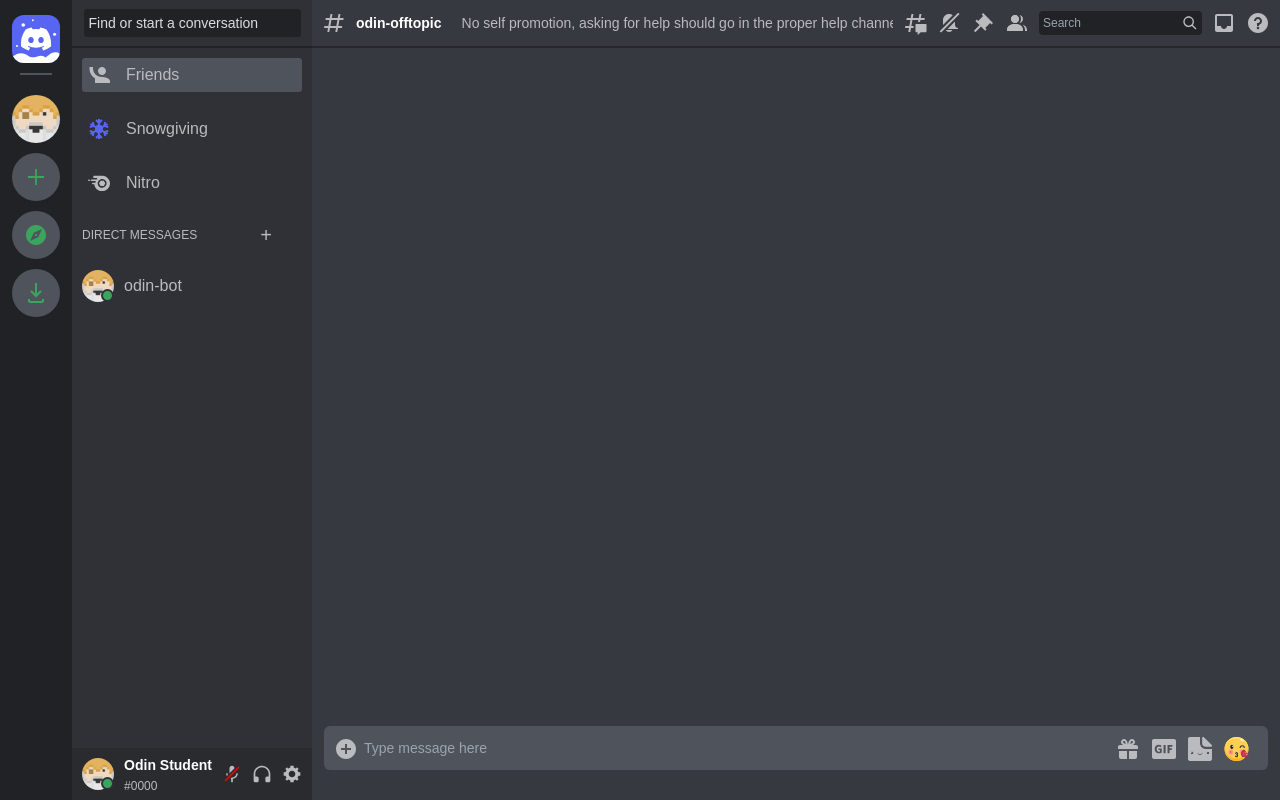
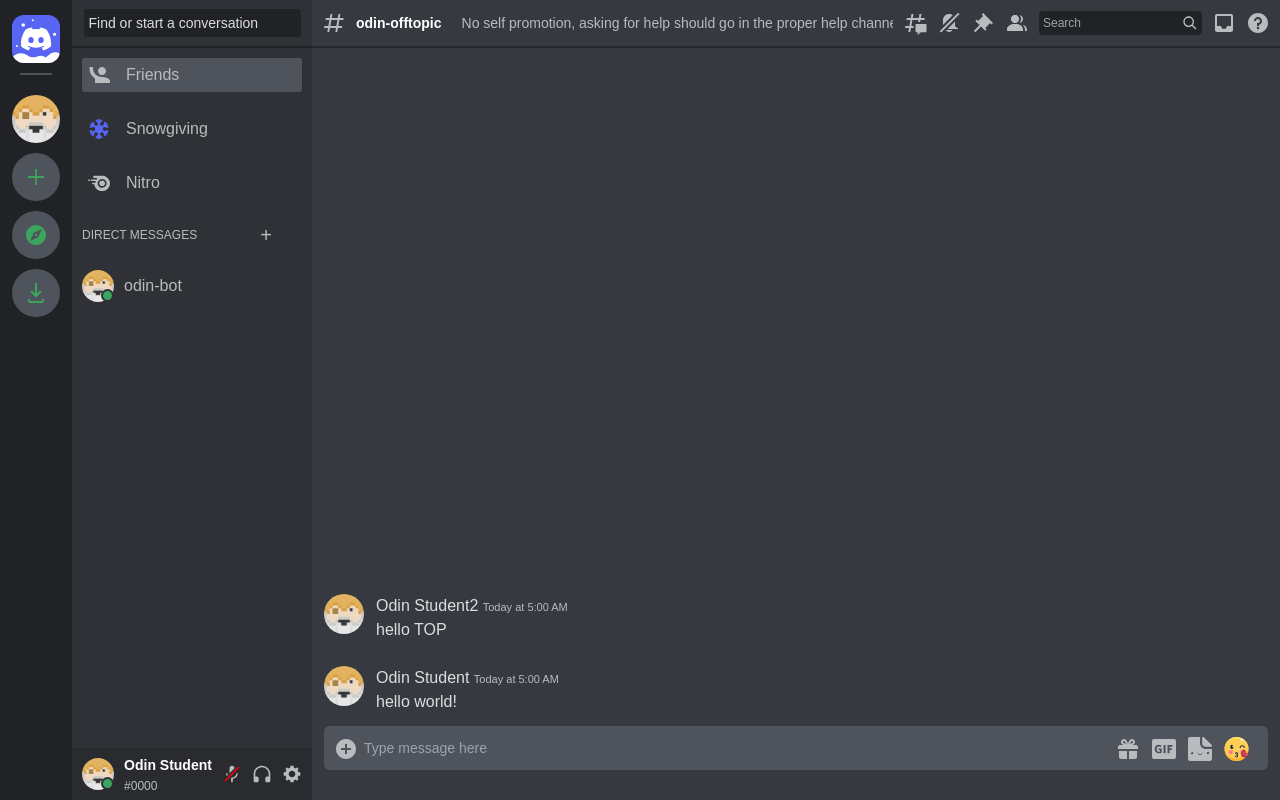
Before and after one commit to Apestein/discord-clone, a React (Vite) app: page /channels/1 in a window 1280 px wide. Built offline with nearby package versions, Linux system fonts and the light colour scheme.

Commit message:
add message component

```diff
--- a/package.json
+++ b/package.json
@@ -12,6 +12,7 @@
     "react": "^18.2.0",
     "react-dom": "^18.2.0",
     "react-router-dom": "^6.4.5",
+    "uniqid": "^5.4.0",
     "vite-plugin-svgr": "^2.3.0"
   },
   "devDependencies": {
--- a/src/components/App.tsx
+++ b/src/components/App.tsx
@@ -1,9 +1,8 @@
-import React from "react"
 import { ReactComponent as QR } from "../assets/qr-code.svg"
 
 export default function App() {
   return (
-    <div className="relative min-h-[inherit] bg-discord bg-cover">
+    <div className="relative min-h-[inherit] bg-discord bg-cover bg-[center_top_95px]">
       <div className="absolute top-1/2 left-1/2 translate-x-[-50%] translate-y-[-50%] flex gap-[32px] p-[32px] w-[784px] bg-[#36393f] text-white rounded-[3px]">
         <div className="flex flex-col gap-[10px]">
           <h3 className="text-[24px] text-center">Welcome back!</h3>
--- a/src/components/ChannelIndex.tsx
+++ b/src/components/ChannelIndex.tsx
@@ -1,4 +1,3 @@
-import React from "react"
 import { ReactComponent as FriendsIcon } from "../assets/friends.svg"
 import { ReactComponent as MessageIcon } from "../assets/message.svg"
 import { ReactComponent as InboxIcon } from "../assets/inbox.svg"
--- a/src/components/ChannelX.tsx
+++ b/src/components/ChannelX.tsx
@@ -1,4 +1,5 @@
-import React from "react"
+import { useState } from "react"
+import uniqid from "uniqid"
 import "../styles/ChannelX.scss"
 import { ReactComponent as AtIcon } from "../assets/@.svg"
 import { ReactComponent as ThreadIcon } from "../assets/thread.svg"
@@ -13,8 +14,15 @@
 import { ReactComponent as GifIcon } from "../assets/gif.svg"
 import { ReactComponent as StickerIcon } from "../assets/sticker.svg"
 import { ReactComponent as EmojiIcon } from "../assets/emoji.svg"
+import topImg from "../assets/top.webp"
 
 export default function ChannelX() {
+  const msgArray = [
+    { name: "Odin Student", message: "hello world!", time: "Today at 5:00 AM" },
+    { name: "Odin Student2", message: "hello TOP", time: "Today at 5:00 AM" },
+  ]
+  const [messages, setMessages] = useState(msgArray)
+
   return (
     <div className="channelx_container">
       <div className="channelx_header">
@@ -57,6 +65,17 @@
             <EmojiIcon />
           </div>
         </div>
+        {msgArray.map((msg) => (
+          <div key={uniqid()} className="channelx_msg-wrapper">
+            <img className="channelx_user-pic" src={topImg} alt="top-img" />
+            <div className="channelx_inner-msg-wrapper">
+              <p>
+                {msg.name} <span className="channelx_time">{msg.time}</span>
+              </p>
+              <p>{msg.message} </p>
+            </div>
+          </div>
+        ))}
       </div>
     </div>
   )
--- a/src/components/Channels.tsx
+++ b/src/components/Channels.tsx
@@ -1,4 +1,3 @@
-import React from "react"
 import { Outlet } from "react-router-dom"
 import styles from "../styles/Channels.module.css"
 import { ReactComponent as DiscordLogo } from "../assets/discord-logo.svg"
--- a/src/styles/ChannelIndex.module.css
+++ b/src/styles/ChannelIndex.module.css
@@ -7,6 +7,7 @@
   border-bottom: 2px solid #00000050;
   color: var(--text-primary);
   padding: 10px 20px;
+  font-size: 15px;
 }
 
 .innerFriendWrapper {
@@ -25,6 +26,11 @@
   display: flex;
   align-items: center;
   gap: 15px;
+  white-space: nowrap;
+  overflow: hidden;
+  align-items: center;
+  flex: 1 1 auto;
+  width: 0;
 }
 
 .navStatusWrapper {
@@ -52,15 +58,16 @@
 .onlineWord {
   background-color: var(--text-tertiary);
   color: white;
-  padding: 5px;
+  padding: 2px 10px;
   border-radius: 5px;
 }
 
 .addFriendWord {
-  padding: 5px;
+  padding: 2px 10px;
   background-color: #2d7d46;
   color: white;
   border-radius: 3px;
+  width: max-content;
 }
 
 .divider {
--- a/src/styles/ChannelX.scss
+++ b/src/styles/ChannelX.scss
@@ -69,6 +69,8 @@
 }
 
 .channelx_msg-container {
+  display: flex;
+  flex-direction: column-reverse;
   position: relative;
   flex: 1 1 auto;
   margin: 0 12px;
@@ -76,8 +78,7 @@
 }
 
 .channelx_input-wrapper {
-  position: absolute;
-  bottom: 0;
+  position: relative;
   width: 100%;
 }
 
@@ -109,3 +110,22 @@
   top: 25%;
   right: 2%;
 }
+
+.channelx_msg-wrapper {
+  display: flex;
+  align-items: flex-start;
+  gap: 12px;
+  padding: 12px 0;
+  color: var(--text-secondary);
+}
+
+.channelx_user-pic {
+  width: 40px;
+  height: 40px;
+  border-radius: 50%;
+}
+
+.channelx_time {
+  font-size: 11px;
+  color: var(--text-primary);
+}
--- a/src/styles/Channels.module.css
+++ b/src/styles/Channels.module.css
@@ -58,6 +58,7 @@
 .mainContent {
   position: relative;
   background-color: var(--tertiary-black);
+  overflow: hidden;
 }
 
 .logo {
```
Also changed, not shown: 1 other file (tests, documents, lock files or other folders).
